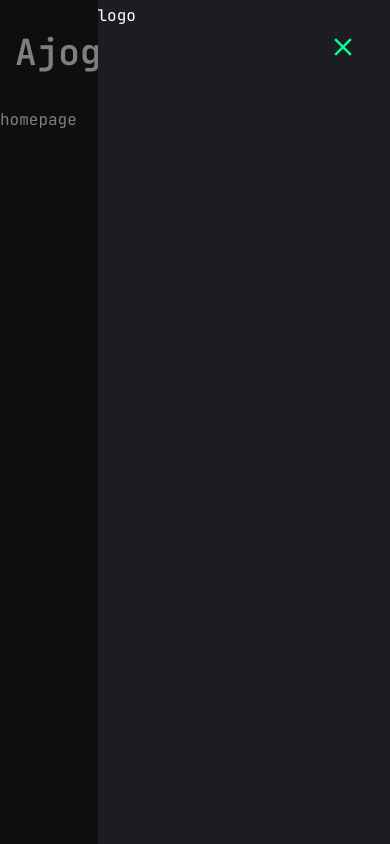
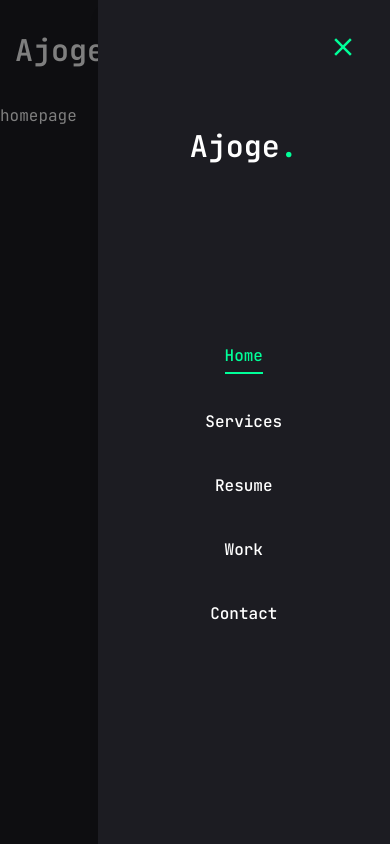
Before and after one commit to ajogious/my-portfolio, a Next.js app: page / in a window 390 px wide. Both pictures are taken after a click on the button 359 px from the left and 52 px from the top of the page. Built offline with nearby package versions, Linux system fonts and the light colour scheme.

Commit message:
mobile nav done

```diff
--- a/components/Header.jsx
+++ b/components/Header.jsx
@@ -9,13 +9,13 @@
       <div className="container mx-auto flex justify-between items-center">
         {/* Logo */}
         <Link href="/">
-          <h1 className="text-4xl font-semibold">
+          <h1 className="text-3xl font-semibold">
             Ajoge<span className="text-accent">.</span>
           </h1>
         </Link>
 
         {/* Desktop  nav & Hire me*/}
-        <div className="hidden xl:flex items-center gap-8">
+        <div className="hidden lg:flex items-center gap-8">
           <Navbar />
           <Link href="/contact">
             <Button>Hire Me!</Button>
@@ -23,7 +23,7 @@
         </div>
 
         {/* Mobile nav */}
-        <div className="xl:hidden">
+        <div className="lg:hidden">
           <MobileNav />
         </div>
       </div>
--- a/components/MobileNav.jsx
+++ b/components/MobileNav.jsx
@@ -3,16 +3,7 @@
 import { Button } from "@/components/ui/button";
 import { Input } from "@/components/ui/input";
 import { Label } from "@/components/ui/label";
-import {
-  Sheet,
-  SheetClose,
-  SheetContent,
-  SheetDescription,
-  SheetFooter,
-  SheetHeader,
-  SheetTitle,
-  SheetTrigger,
-} from "@/components/ui/sheet";
+import { Sheet, SheetContent, SheetTrigger } from "@/components/ui/sheet";
 import Link from "next/link";
 import { CiMenuFries } from "react-icons/ci";
 import { usePathname } from "next/navigation";
@@ -49,7 +40,27 @@
         <CiMenuFries className="text-[32px] text-accent" />
       </SheetTrigger>
       <SheetContent className="flex flex-col">
-        <div>logo</div>
+        {/* Logo */}
+        <div className="mt-32 mb-40 text-center text-2xl">
+          <Link href="/">
+            <h1 className="text-3xl font-semibold">
+              Ajoge<span className="text-accent">.</span>
+            </h1>
+          </Link>
+        </div>
+        <nav className="flex flex-col justify-center items-center gap-8">
+          {links.map((link, index) => (
+            <Link
+              href={link.path}
+              key={index}
+              className={`${
+                link.path === pathname && "text-accent border-b-2 border-accent"
+              } capitalize font-medium hover:text-accent transition-all`}
+            >
+              {link.name}
+            </Link>
+          ))}
+        </nav>
       </SheetContent>
     </Sheet>
   );
```
